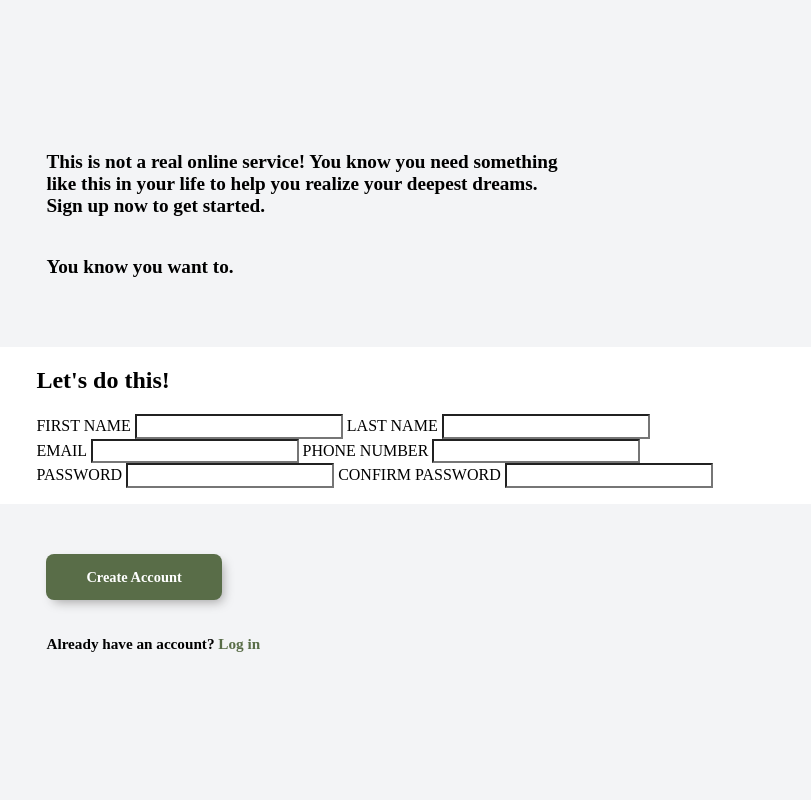
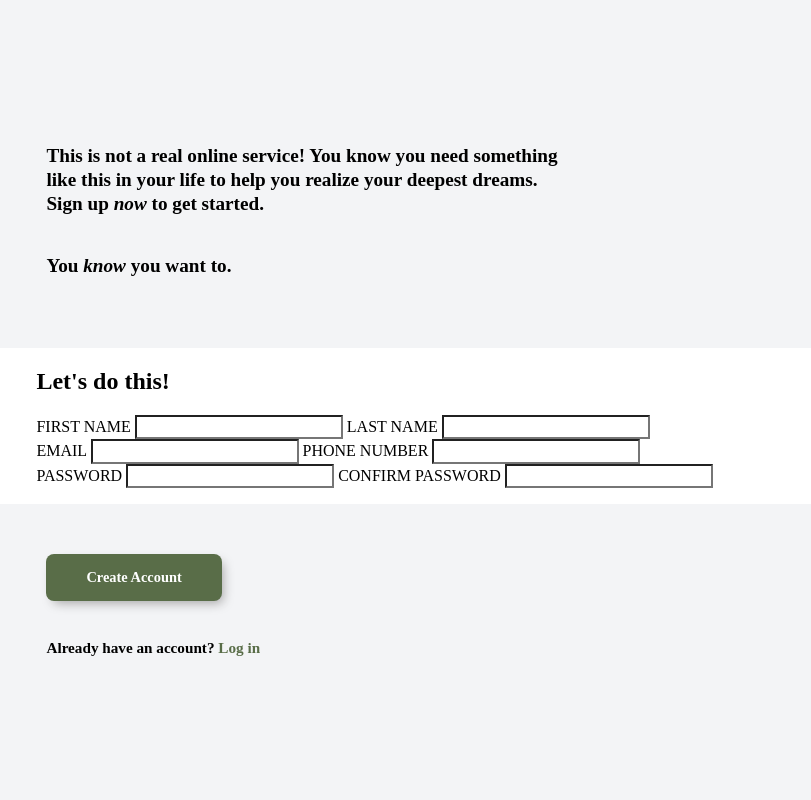
Before and after one commit to HIROS-DEV/Sign-up-Form, a plain HTML site: page index.html in a window 1280 px wide. Shown: the full height of the page, 469-1280 px from the left. Drawn offline with nearby package versions, Linux system fonts and the light colour scheme.

Commit message:
add italic font to top text in right container

```diff
--- a/index.html
+++ b/index.html
@@ -24,7 +24,9 @@
 				<section>
 					<p>
 						Photo by
-						<a href="https://unsplash.com/@haliewestphoto" target="_blank">Halie West </a>on
+						<a href="https://unsplash.com/@haliewestphoto" target="_blank"
+							>Halie West </a
+						>on
 						<a href="https://unsplash.com/" target="_blank">Unsplash</a>
 					</p>
 				</section>
@@ -36,11 +38,11 @@
 						<br />
 						like this in your life to help you realize your deepest dreams.
 						<br />
-						Sign up now to get started.
+						Sign up <span>now</span>&nbsp;to get started.
 					</p>
 				</div>
 				<div>
-					<p>You know you want to.</p>
+					<p>You <span>know</span>&nbsp;you want to.</p>
 				</div>
 
 				<form method="post">
--- a/style.css
+++ b/style.css
@@ -79,10 +79,15 @@ input {
 .right-container p {
 	font-weight: bold;
 	font-size: 1.2rem;
+	line-height: 1.5rem;
 }
 
 .right-container div {
 	padding-left: 50px;
+}
+
+.right-container div span {
+	font-style: italic;
 }
 
 .right-container form {
@@ -114,6 +119,7 @@ button {
 
 .login-text-container p {
 	font-size: 0.95rem;
+	font-weight: 600;
 }
 
 .login-text-container a {
```
